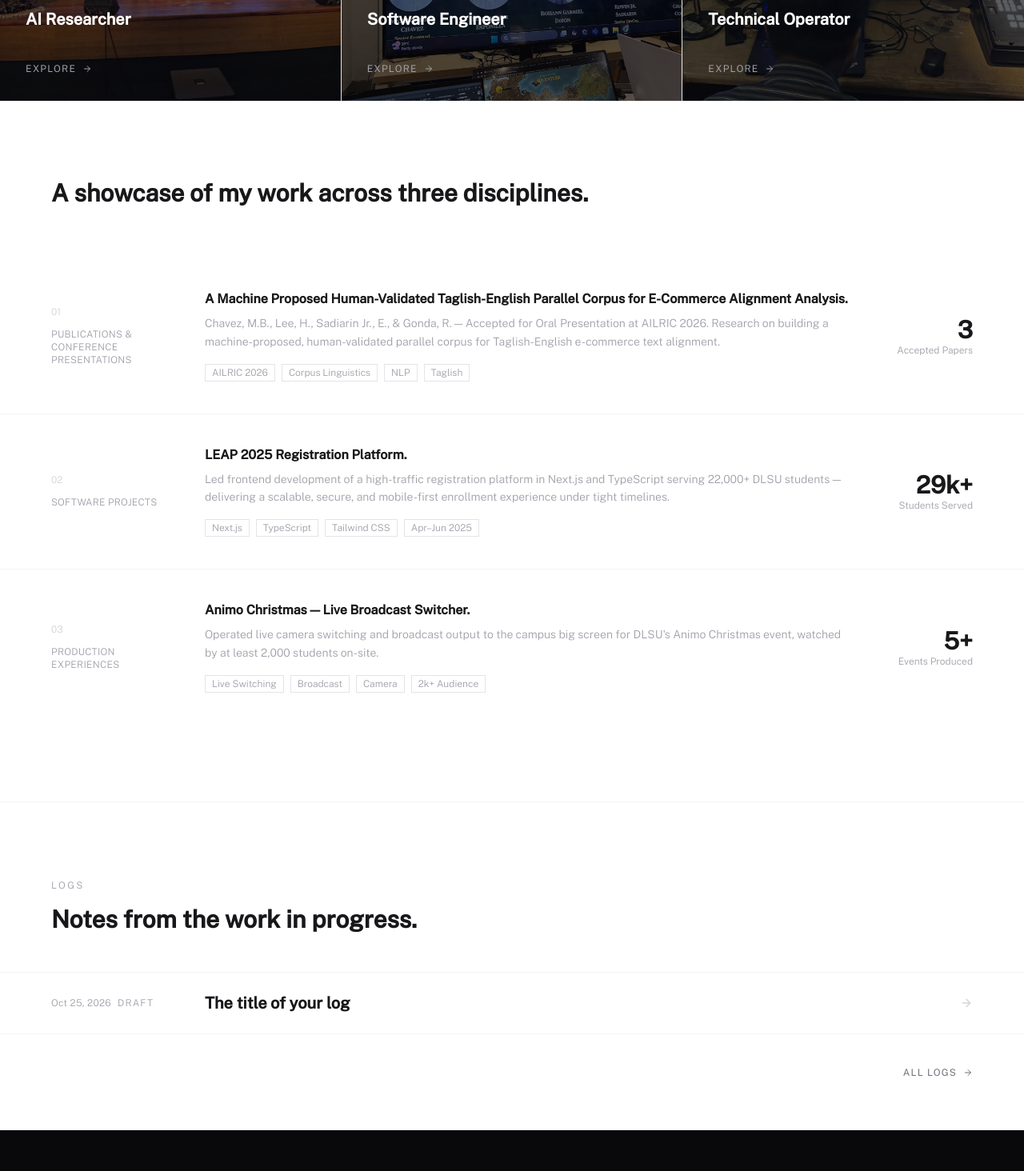
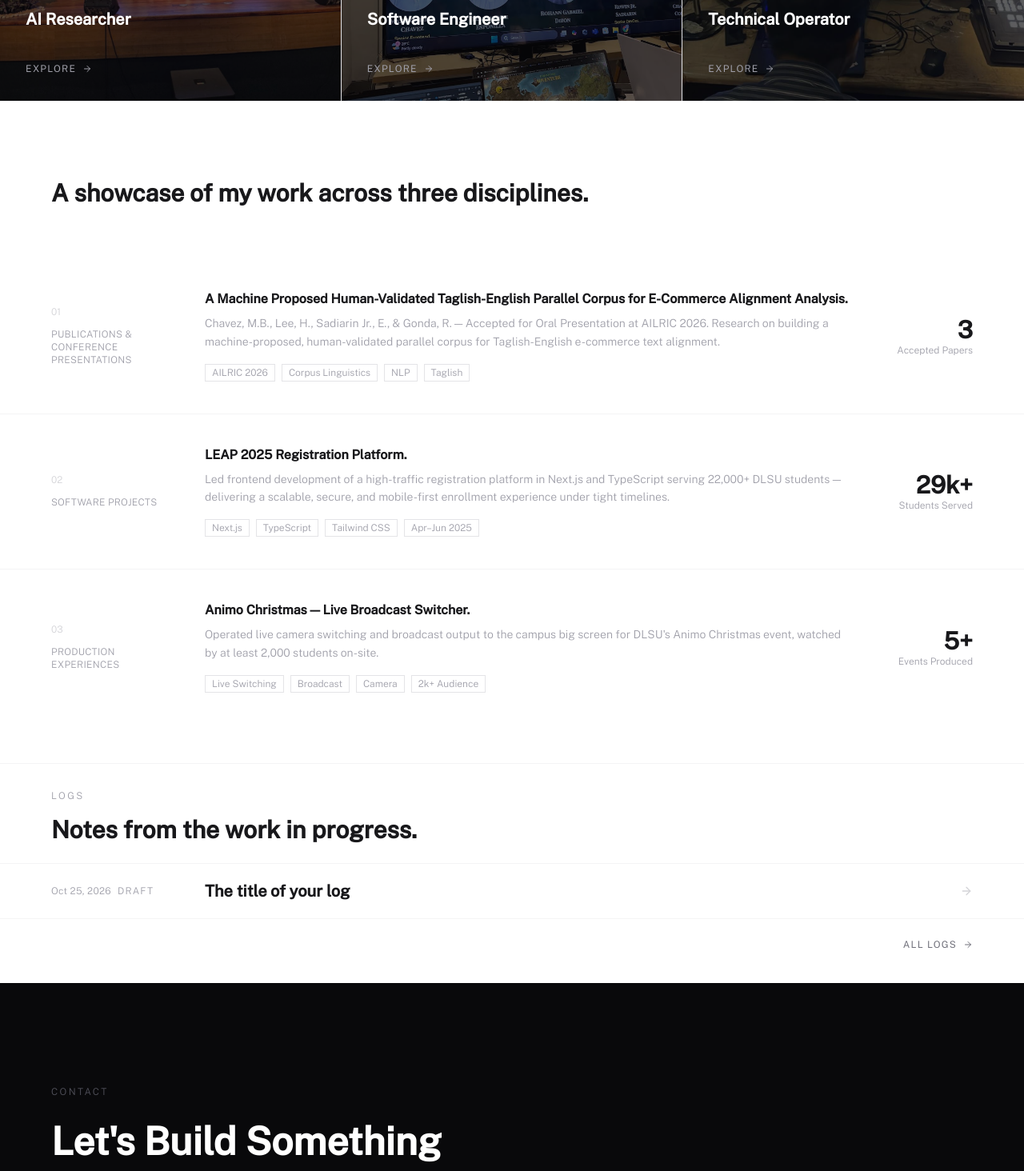
Before and after one commit to mbchavez27/mbchavezzportfolio, a React (Vite) app: page / in a window 1280 px wide. Shown: the part 1880-3344 px from the top of the page at 80% size. Built offline with nearby package versions, Linux system fonts and the light colour scheme.

Commit message:
style(home): tighten the gap between highlights and latest logs

```diff
--- a/src/features/home/components/Highlights.tsx
+++ b/src/features/home/components/Highlights.tsx
@@ -6,7 +6,7 @@ import type { Highlight } from "../domain/home.domain";
 
 export default function Highlights({ highlights }: { highlights: readonly Highlight[] }) {
   return (
-    <section className="bg-white border-t border-zinc-100 py-24">
+    <section className="bg-white border-t border-zinc-100 pt-24 pb-12">
       <div className="px-6 sm:px-10 md:px-16 mb-16">
         <h2 className="font-display text-2xl md:text-3xl font-semibold text-zinc-900">
           A showcase of my work across three disciplines.
--- a/src/features/logs/components/LatestLogs.tsx
+++ b/src/features/logs/components/LatestLogs.tsx
@@ -16,8 +16,8 @@ export default function LatestLogs({ entries }: { entries: readonly LatestLogEnt
   if (entries.length === 0) return null;
 
   return (
-    <section className="bg-white border-t border-zinc-100 pt-24 pb-16">
-      <motion.div {...revealOnScroll()} className="px-6 sm:px-10 md:px-16 mb-12">
+    <section className="bg-white border-t border-zinc-100 pt-8 pb-10">
+      <motion.div {...revealOnScroll()} className="px-6 sm:px-10 md:px-16 mb-6">
         <p className="font-body font-light text-xs text-zinc-400 tracking-[0.2em] uppercase mb-4">Logs</p>
         <h2 className="font-display text-2xl md:text-3xl font-semibold text-zinc-900">
           Notes from the work in progress.
@@ -29,7 +29,7 @@ export default function LatestLogs({ entries }: { entries: readonly LatestLogEnt
           <motion.li key={entry.slug} {...revealOnScroll({ x: -24, y: 0, delay: i * 0.08, duration: 0.5 })}>
             <Link
               to={entry.href}
-              className="group grid grid-cols-1 md:grid-cols-[160px_1fr_auto] gap-2 md:gap-8 items-center py-6 px-6 sm:px-10 md:px-16 hover:bg-zinc-50 transition-colors duration-200"
+              className="group grid grid-cols-1 md:grid-cols-[160px_1fr_auto] gap-2 md:gap-8 items-center py-5 px-6 sm:px-10 md:px-16 hover:bg-zinc-50 transition-colors duration-200"
             >
               <p className="font-body font-light text-xs text-zinc-400 tracking-wide">
                 {entry.dateLabel}
@@ -47,7 +47,7 @@ export default function LatestLogs({ entries }: { entries: readonly LatestLogEnt
         ))}
       </ul>
 
-      <div className="px-6 sm:px-10 md:px-16 mt-10 flex justify-end">
+      <div className="px-6 sm:px-10 md:px-16 mt-6 flex justify-end">
         <Link
           to={LOGS_PATH}
           className="group flex items-center gap-2 text-zinc-500 hover:text-primary transition-colors duration-300"
```
